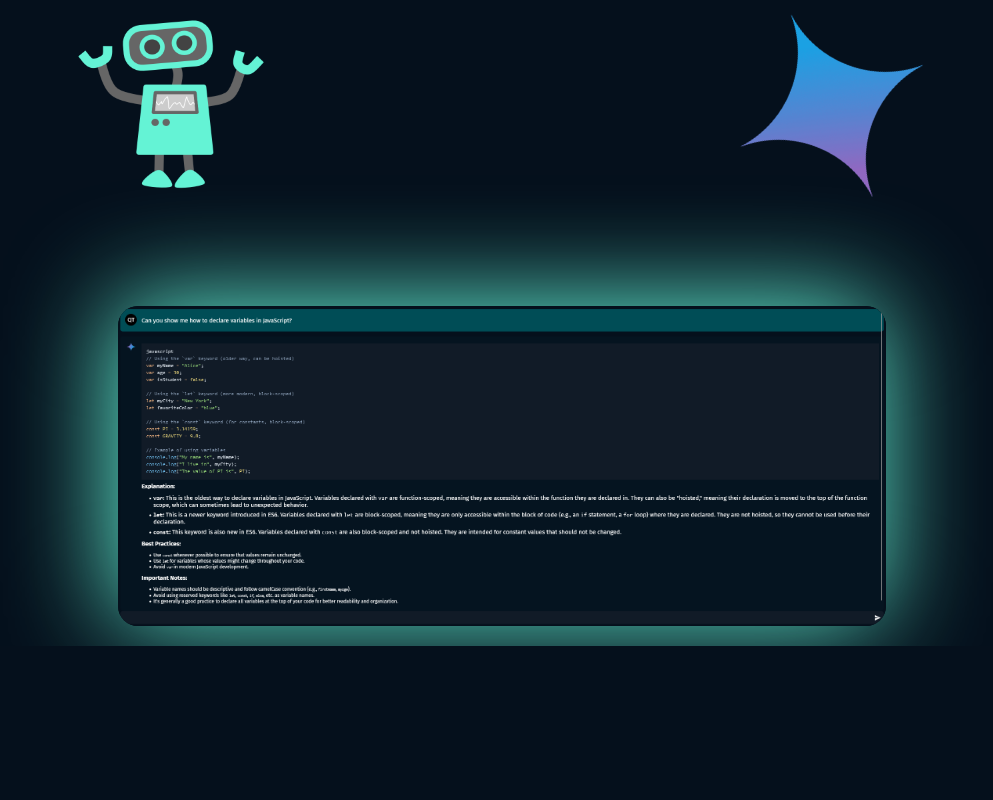
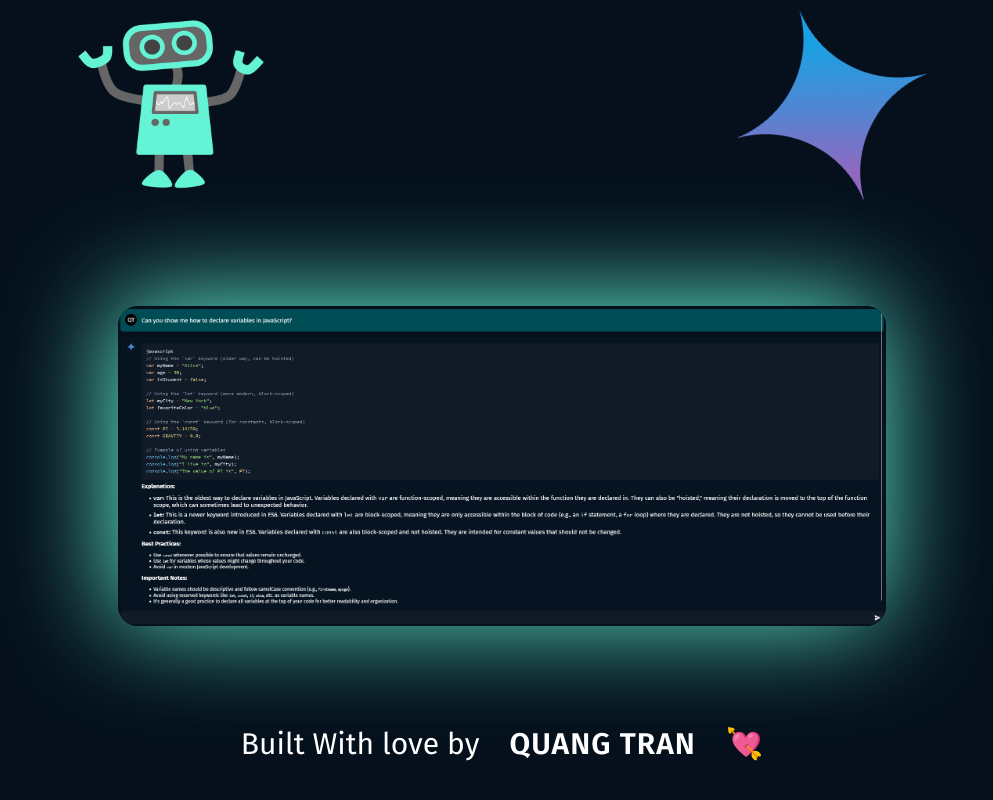
Before and after one commit to minhquang-tran/mern-chatbot, a React (Vite) app in the folder frontend/: page / in a window 1280 px wide. Shown: the part 234-1034 px from the top of the page, without its empty margins (138-1131 px from the left). Before the commit the page ends 880 px from the top, so only its background shows below. Built offline with nearby package versions, Linux system fonts and the light colour scheme; no server answers.

Commit message:
Footer & smaller UI changes

```diff
--- a/frontend/src/components/chat/ChatItem.tsx
+++ b/frontend/src/components/chat/ChatItem.tsx
@@ -39,9 +39,7 @@ const ChatItem = ({
         my: 1,
       }}
     >
-      <Avatar
-        sx={{ ml: "0", bgcolor: role === "user" ? "black" : "transparent" }}
-      >
+      <Avatar sx={{ ml: "0", bgcolor: role === "user" ? "black" : "white" }}>
         {role === "model" ? (
           <img src="gemini.png" alt="gemini" width={"30px"} />
         ) : (
--- /dev/null
+++ b/frontend/src/components/footer/Footer.tsx
@@ -0,0 +1,33 @@
+import React from "react";
+import { Link } from "react-router-dom";
+
+const Footer = () => {
+  return (
+    <footer>
+      <div
+        style={{
+          width: "100%",
+          minHeight: "20vh",
+          maxHeight: "30vh",
+          marginTop: 60,
+        }}
+      >
+        <p style={{ fontSize: "30px", textAlign: "center", padding: "20px" }}>
+          Built With love by
+          <span>
+            <Link
+              style={{ color: "white" }}
+              className="nav-link"
+              to={"https://www.linkedin.com/in/minh-quang"}
+            >
+              Quang Tran
+            </Link>
+          </span>
+          💘
+        </p>
+      </div>
+    </footer>
+  );
+};
+
+export default Footer;
--- a/frontend/src/pages/Chat.tsx
+++ b/frontend/src/pages/Chat.tsx
@@ -182,7 +182,7 @@ const Chat = () => {
             style={{
               width: "100%",
               backgroundColor: "transparent",
-              padding: "10px",
+              padding: "30px",
               border: "none",
               outline: "none",
               color: "white",
@@ -191,7 +191,7 @@ const Chat = () => {
           />
           <IconButton
             onClick={handleSubmit}
-            sx={{ ml: "auto", color: "white" }}
+            sx={{ ml: "auto", color: "white", mx: 1 }}
           >
             <IoMdSend />
           </IconButton>
--- a/frontend/src/pages/Home.tsx
+++ b/frontend/src/pages/Home.tsx
@@ -1,6 +1,7 @@
 import { Box, useMediaQuery, useTheme } from "@mui/material";
 import React from "react";
 import TypingAnim from "../components/typer/TypingAnim";
+import Footer from "../components/footer/Footer";
 
 const Home = () => {
   const theme = useTheme();
@@ -57,6 +58,7 @@ const Home = () => {
           />
         </Box>
       </Box>
+      <Footer />
     </Box>
   );
 };
```
